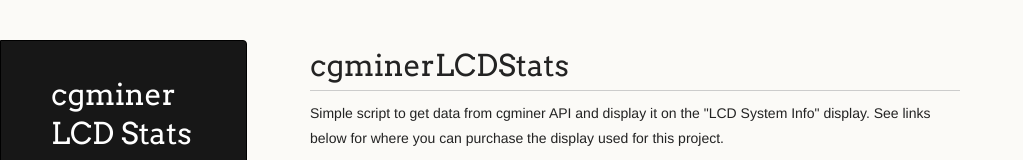
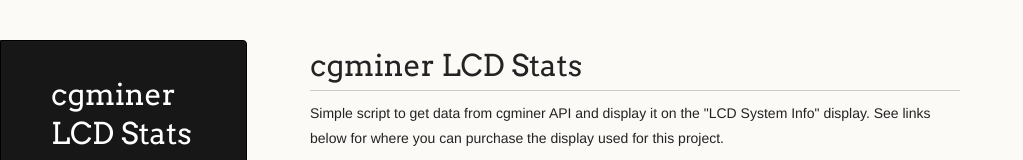
Before and after one commit to cardcomm/cgminerLCDStats, a plain HTML site: page index.html in a window 1280 px wide. Shown: the top 160 px of the page, without its empty margins (0-1023 px from the left). Drawn offline with Linux system fonts and the light colour scheme.

Commit message:
Update index.html

```diff
--- a/index.html
+++ b/index.html
@@ -31,7 +31,7 @@
       </header>
       <section>
         <h1>
-<a name="cgminerlcdstats" class="anchor" href="#cgminerlcdstats"><span class="octicon octicon-link"></span></a>cgminerLCDStats</h1>
+<a name="cgminerlcdstats" class="anchor" href="#cgminerlcdstats"><span class="octicon octicon-link"></span></a>cgminer LCD Stats</h1>
 
 <p>Simple script to get data from cgminer API and display it on the "LCD System Info" display. See links below for where you can purchase the display used for this project.  </p>
 
```
